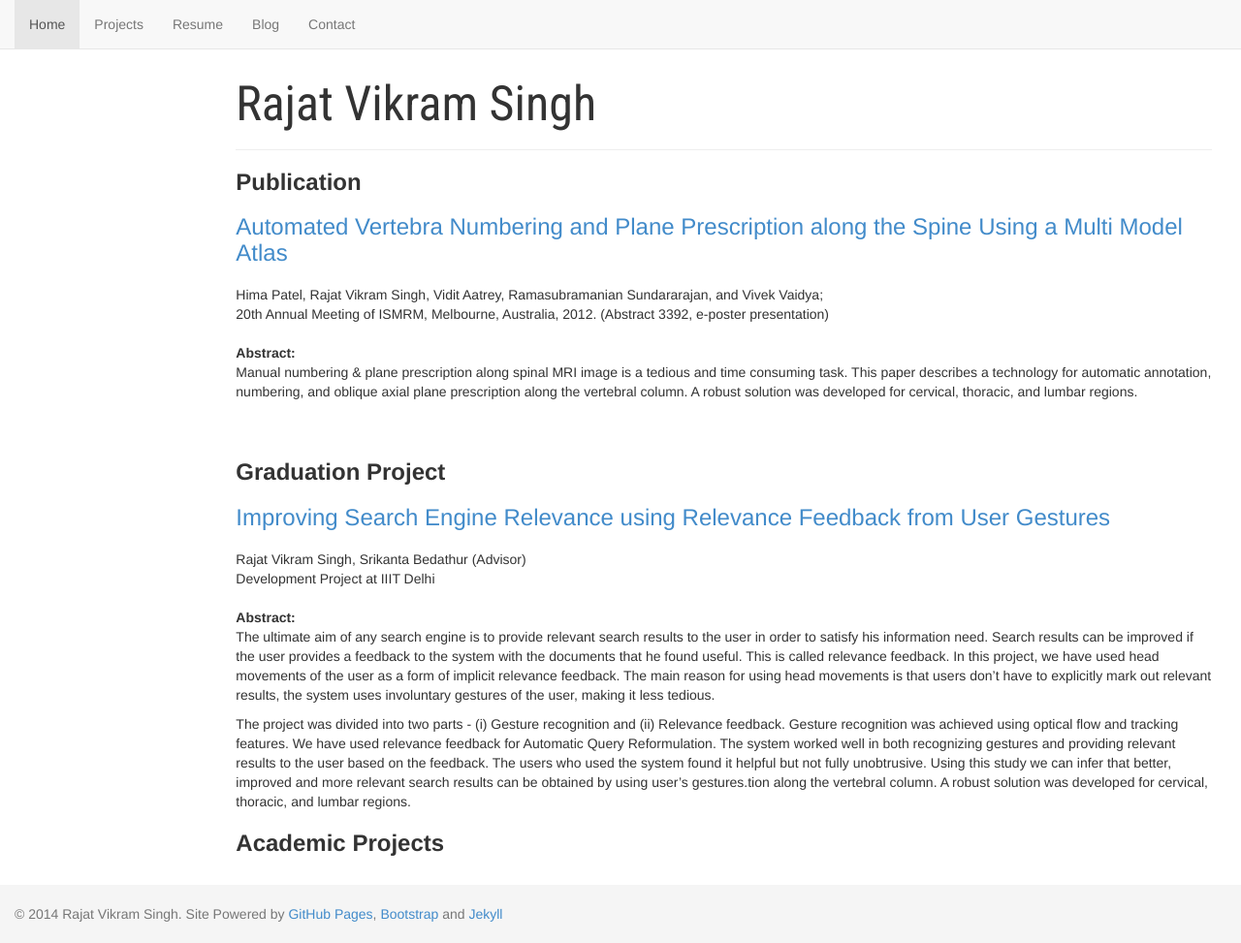
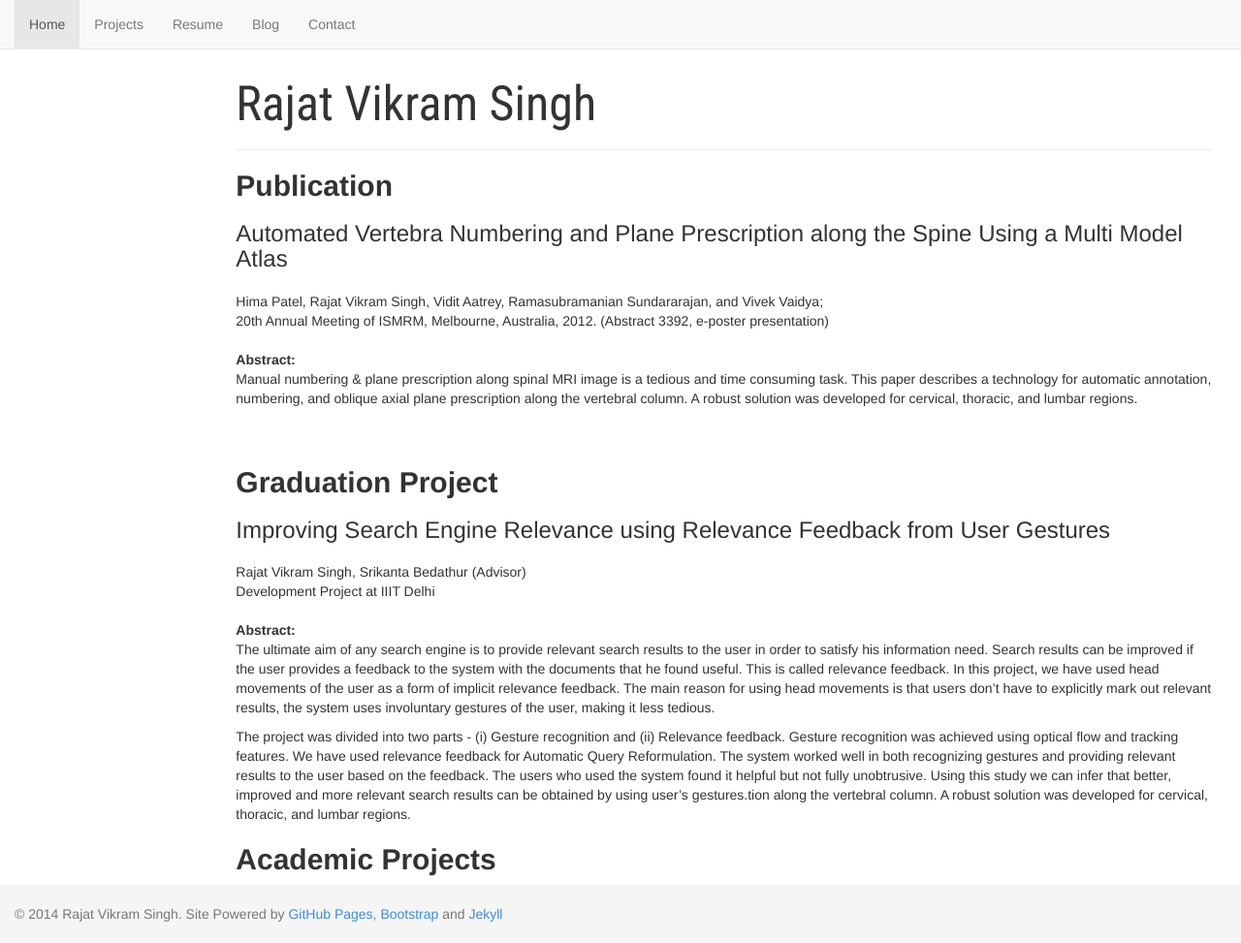
Before and after one commit to rajatvikramsingh/rajatvikramsingh.github.io, a Jekyll site: the page built from projects.html, in a window 1280 px wide and 973 px high. Shown: the whole window at 97% size. Built offline with Jekyll 4.4.1, drawn with Linux system fonts in a browser that asks for light colours; Markdown is read by kramdown in place of the engine named in the settings.

Commit message:
changing style

```diff
--- a/_includes/footer.html
+++ b/_includes/footer.html
@@ -1,11 +1,24 @@
 </div>
 </div>
 </div>
-<link href="/css/bootstrap.min.css" rel="stylesheet">
 <link href="/css/sticky-footer.css" rel="stylesheet">
+<footer>
 <div class="footer">
       <div class="container">
         <p class="text-muted">&copy; 2014 Rajat Vikram Singh. Site Powered by <a href="https://pages.github.com/">GitHub Pages</a>, <a href="http://getbootstrap.com/">Bootstrap</a> and <a href="http://jekyllrb.com/">Jekyll</a></p>
       </div>
 </div>
+    </footer>
+<script src="js/jquery-2.1.1.min.js"></script>
+<script src="js/bootstrap.min.js"></script>
+<script>
+  (function(i,s,o,g,r,a,m){i['GoogleAnalyticsObject']=r;i[r]=i[r]||function(){
+  (i[r].q=i[r].q||[]).push(arguments)},i[r].l=1*new Date();a=s.createElement(o),
+  m=s.getElementsByTagName(o)[0];a.async=1;a.src=g;m.parentNode.insertBefore(a,m)
+  })(window,document,'script','//www.google-analytics.com/analytics.js','ga');
+
+  ga('create', 'UA-55645890-1', 'auto');
+  ga('send', 'pageview');
+
+</script>
 </body>
--- a/_includes/header.html
+++ b/_includes/header.html
@@ -14,10 +14,12 @@
   </title>
 
 <link href="/css/bootstrap.min.css" rel="stylesheet">
+</head>
+<body>
 <div class="navbar navbar-default navbar-fixed-top" role="navigation">
-      <div class="container">
-        <div class="navbar-header">
-          <button type="button" class="navbar-toggle collapsed" data-toggle="collapse" data-target=".navbar-collapse">
+      <div class="container-fluid">
+        <div class="navbar-header page-scroll">
+          <button type="button" class="navbar-toggle" data-toggle="collapse" data-target="#navbar-collapse-div">
             <span class="sr-only">Toggle navigation</span>
             <span class="icon-bar"></span>
             <span class="icon-bar"></span>
@@ -25,7 +27,7 @@
           </button>
           <!--a class="navbar-brand" href="#">{{ site.name }}</a-->
         </div>
-        <div class="collapse navbar-collapse">
+        <div class="collapse navbar-collapse" id="navbar-collapse-div">
           <ul class="nav navbar-nav">
             <li class="active"><a href="/">Home</a></li>
             <li><a href="/projects.html">Projects</a></li>
@@ -36,8 +38,6 @@
         </div><!--/.nav-collapse -->
       </div>
     </div>
-</head>
-<body>
 <div class="container">
 	<div class="row">
       <!--left-->
--- a/contact.html
+++ b/contact.html
@@ -1,5 +1,5 @@
 ---
-title: ontact
+title: contact
 layout: default
 permalink: /contact.html
 ---
--- a/projects.html
+++ b/projects.html
@@ -4,10 +4,10 @@ layout: default
 permalink: /projects.html
 ---
 <div>
-<h3><strong>Publication</strong></h3>
+<h2><strong>Publication</strong></h2>
 {% for page in site.pages %}
 {% if page.category == 'publication' %}
-<h3 style="color:#428bca">{{ page.title }}</h3>
+<h3>{{ page.title }}</h3>
 <dl>
    <dt>
       <p class="lead text-left">{{ page.Title }}</p>
@@ -20,10 +20,10 @@ permalink: /projects.html
 {% endif %}
 {% endfor %}
 <br>
-<h3><strong>Graduation Project</strong></h3>
+<h2><strong>Graduation Project</strong></h2>
 {% for page in site.pages %}
 {% if page.category == 'graduation-project' %}
-<h3 style="color:#428bca">{{ page.title }}</h3>
+<h3>{{ page.title }}</h3>
 <dl>
    <dt>
       <p class="lead text-left">{{ page.Title }}</p>
@@ -35,10 +35,10 @@ permalink: /projects.html
 </dl>
 {% endif %}
 {% endfor %}
-<h3><strong>Academic Projects</strong></h3>
+<h2><strong>Academic Projects</strong></h2>
 {% for page in site.pages %}
 {% if page.category == 'project' %}
-<h3 style="color:#428bca">{{ page.title }}</h3>
+<h3>{{ page.title }}</h3>
 <dl>
    <dt>
       <p class="lead text-left">{{ page.Title }}</p>
```
